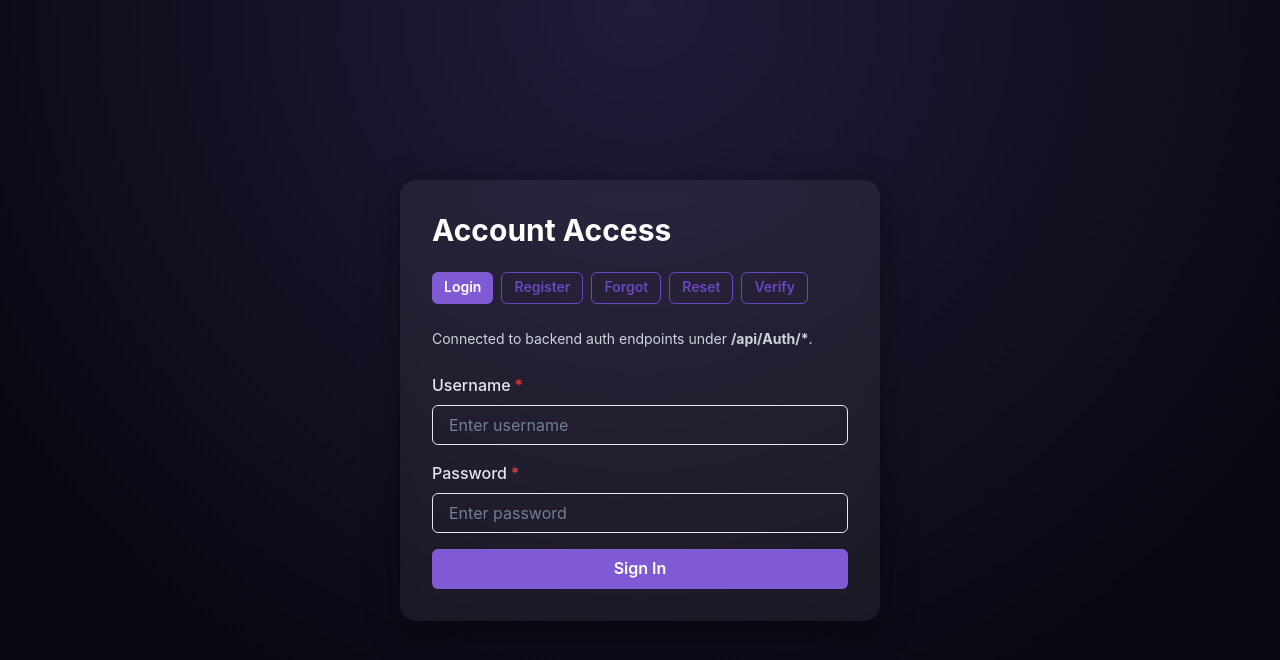
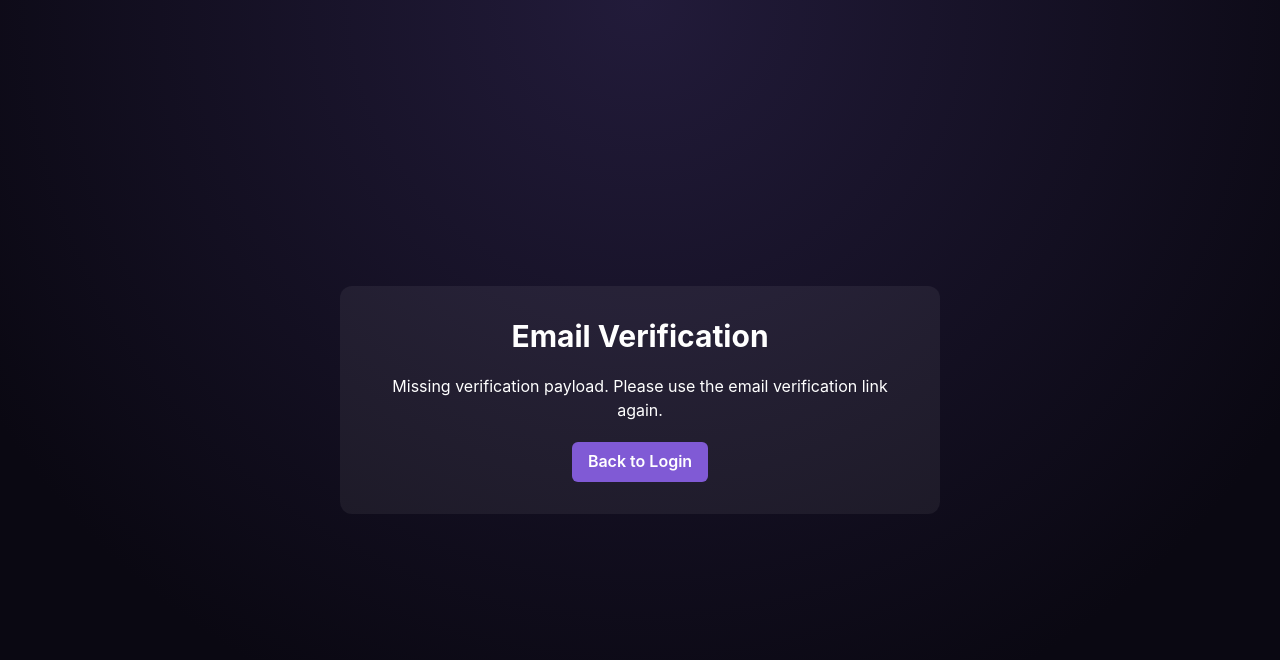
Before and after one commit to Sumeimachine/frontend_ive_fanproj_deployed, a React (Vite) app: page /auth/verify-email in a window 1280 px wide. Before the commit this address led to /login. Shown: the top 660 px of the page. Built offline with nearby package versions, Linux system fonts and the light colour scheme.

Commit message:
Add auto email verification route and email-based verify action

```diff
--- a/src/App.tsx
+++ b/src/App.tsx
@@ -10,6 +10,7 @@ import Dashboard from "./components/Dashboard";
 import ContentPages from "./pages/ContentPages";
 import DynamicContentPage from "./pages/DynamicContentPage";
 import ContentEditor from "./pages/ContentEditor";
+import EmailVerification from "./pages/EmailVerification";
 
 function AppRoutes() {
   const { bootstrapProfile } = useAuth();
@@ -21,6 +22,7 @@ function AppRoutes() {
   return (
     <Routes>
       <Route path="/login" element={<Login />} />
+      <Route path="/auth/verify-email" element={<EmailVerification />} />
 
       <Route element={<ProtectedRoute />}>
         <Route element={<MainLayout />}>
--- a/src/components/LoginForm.tsx
+++ b/src/components/LoginForm.tsx
@@ -65,8 +65,8 @@ const LoginForm = () => {
   };
 
   const handleVerifyEmail = async () => {
-    const response = await authApi.verifyEmail(token);
-    setSuccess(response || "Email verified.");
+    const response = await authApi.verifyEmail({ email });
+    setSuccess(response || "Verification check sent.");
   };
 
   const handleSubmit = async (e: React.FormEvent) => {
@@ -157,7 +157,7 @@ const LoginForm = () => {
               </FormControl>
             )}
 
-            {(mode === "register" || mode === "forgot") && (
+            {(mode === "register" || mode === "forgot" || mode === "verify") && (
               <FormControl isRequired>
                 <FormLabel color="gray.200">Email</FormLabel>
                 <Input
@@ -181,7 +181,7 @@ const LoginForm = () => {
               </FormControl>
             )}
 
-            {(mode === "reset" || mode === "verify") && (
+            {mode === "reset" && (
               <FormControl isRequired>
                 <FormLabel color="gray.200">Token</FormLabel>
                 <Input
--- /dev/null
+++ b/src/pages/EmailVerification.tsx
@@ -0,0 +1,63 @@
+import { useEffect, useMemo, useState } from "react";
+import { useSearchParams } from "react-router-dom";
+import { Box, Button, Heading, Spinner, Text, VStack } from "@chakra-ui/react";
+import { authApi } from "../services/api/authApi";
+
+export default function EmailVerification() {
+  const [searchParams] = useSearchParams();
+  const token = searchParams.get("token") ?? "";
+  const email = searchParams.get("email") ?? "";
+
+  const [status, setStatus] = useState<"loading" | "success" | "error">("loading");
+  const [message, setMessage] = useState("Verifying your account...");
+
+  const hasPayload = useMemo(() => Boolean(token || email), [token, email]);
+
+  useEffect(() => {
+    const verify = async () => {
+      if (!hasPayload) {
+        setStatus("error");
+        setMessage("Missing verification payload. Please use the email verification link again.");
+        return;
+      }
+
+      try {
+        const response = await authApi.verifyEmail({
+          token: token || undefined,
+          email: email || undefined,
+        });
+        setStatus("success");
+        setMessage(response || "Email verified successfully.");
+      } catch {
+        setStatus("error");
+        setMessage("Verification failed. The link may be expired or invalid.");
+      }
+    };
+
+    void verify();
+  }, [email, hasPayload, token]);
+
+  return (
+    <Box
+      minH="100vh"
+      bgGradient="radial(circle at top, #221b3a, #0a0812 75%)"
+      color="white"
+      display="flex"
+      alignItems="center"
+      justifyContent="center"
+      p={6}
+    >
+      <VStack spacing={5} bg="whiteAlpha.100" p={8} borderRadius="xl" maxW="600px">
+        <Heading size="lg">Email Verification</Heading>
+
+        {status === "loading" && <Spinner color="purple.300" />}
+
+        <Text textAlign="center">{message}</Text>
+
+        <Button as="a" href="/login" colorScheme="purple">
+          Back to Login
+        </Button>
+      </VStack>
+    </Box>
+  );
+}
--- a/src/services/api/authApi.ts
+++ b/src/services/api/authApi.ts
@@ -12,9 +12,9 @@ export const authApi = {
     return data;
   },
 
-  verifyEmail: async (token: string) => {
+  verifyEmail: async (params: { token?: string; email?: string }) => {
     const { data } = await httpClient.get<string>("/Auth/verify-email", {
-      params: { token },
+      params,
     });
     return data;
   },
```
Also changed, not shown: 1 other file (tests, documents, lock files or other folders).
